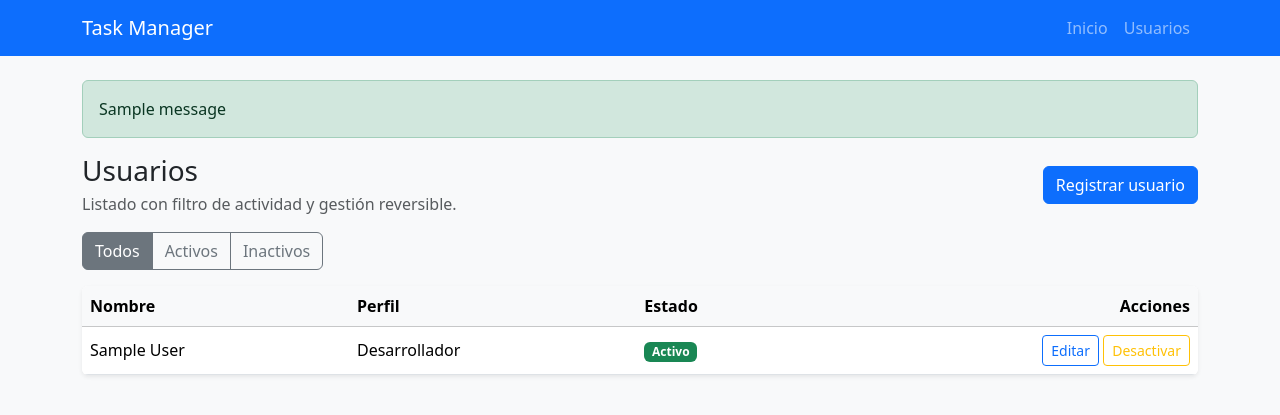
After one commit to AntKevLazArt96/taskmanager, a Flask app: page /users/ in a window 1280 px wide. The commit adds this page. Shown: the top 415 px of the page. Run offline with Flask 3, Linux system fonts and the light colour scheme; tables that the repository leaves empty hold one stand-in row (values such as "Sample post"); one stand-in notice (Sample message) is shown.

Commit message:
add user management features with user creation, editing, and activation/deactivation

```diff
--- a/app/models/__init__.py
+++ b/app/models/__init__.py
@@ -0,0 +1,3 @@
+from .user import User, UserProfile
+
+__all__ = ["User", "UserProfile"]
--- /dev/null
+++ b/app/models/user.py
@@ -0,0 +1,34 @@
+from enum import Enum
+
+from app.extensions import db
+
+
+class UserProfile(str, Enum):
+    DEVELOPER = "developer"
+    QA = "qa"
+    DESIGN = "design"
+
+    @classmethod
+    def choices(cls):
+        return [
+            (cls.DEVELOPER.value, "Desarrollador"),
+            (cls.QA.value, "QA"),
+            (cls.DESIGN.value, "Diseño"),
+        ]
+
+    @classmethod
+    def label(cls, value):
+        labels = dict(cls.choices())
+        return labels.get(value, value)
+
+
+class User(db.Model):
+    __tablename__ = "users"
+
+    id = db.Column(db.Integer, primary_key=True)
+    name = db.Column(db.String(120), nullable=False)
+    profile = db.Column(db.Enum(UserProfile), nullable=False)
+    is_active = db.Column(db.Boolean, nullable=False, default=True)
+
+    def __repr__(self):
+        return f"<User {self.id} {self.name}>"
--- /dev/null
+++ b/app/routes/users.py
@@ -0,0 +1,96 @@
+from flask import Blueprint, flash, redirect, render_template, request, url_for
+
+from app.forms import UserForm
+from app.models import UserProfile
+from app.services.user_service import (
+    create_user,
+    get_user_or_404,
+    list_users,
+    set_user_active,
+    update_user,
+)
+
+users_bp = Blueprint("users", __name__, url_prefix="/users")
+
+
+@users_bp.route("/")
+def index():
+    active_filter = request.args.get("active", "all")
+    if active_filter == "active":
+        active = True
+    elif active_filter == "inactive":
+        active = False
+    else:
+        active = None
+
+    users = list_users(active=active)
+    return render_template(
+        "users/list.html",
+        users=users,
+        active_filter=active_filter,
+        profile_labels=dict(UserProfile.choices()),
+    )
+
+
+@users_bp.route("/create", methods=["GET", "POST"])
+def create():
+    form = UserForm()
+    form.profile.choices = UserProfile.choices()
+
+    if form.validate_on_submit():
+        try:
+            create_user(form.name.data, form.profile.data)
+            flash("Usuario creado correctamente.", "success")
+            return redirect(url_for("users.index"))
+        except ValueError as exc:
+            flash(str(exc), "danger")
+
+    return render_template(
+        "users/form.html",
+        form=form,
+        user=None,
+        form_title="Registrar usuario",
+        submit_label="Crear usuario",
+    )
+
+
+@users_bp.route("/<int:user_id>/edit", methods=["GET", "POST"])
+def edit(user_id):
+    user = get_user_or_404(user_id)
+    form = UserForm(obj=user)
+    form.profile.choices = UserProfile.choices()
+
+    if request.method == "GET":
+        form.profile.data = user.profile.value
+
+    if form.validate_on_submit():
+        try:
+            update_user(user, form.name.data, form.profile.data)
+            flash("Usuario actualizado correctamente.", "success")
+            return redirect(url_for("users.index"))
+        except ValueError as exc:
+            flash(str(exc), "danger")
+
+    return render_template(
+        "users/form.html",
+        form=form,
+        user=user,
+        form_title="Editar usuario",
+        submit_label="Guardar cambios",
+    )
+
+
+@users_bp.route("/<int:user_id>/activate", methods=["POST"])
+def activate(user_id):
+    user = get_user_or_404(user_id)
+    set_user_active(user, True)
+    flash("Usuario activado correctamente.", "success")
+    return redirect(url_for("users.index", active=request.args.get("active", "all")))
+
+
+@users_bp.route("/<int:user_id>/deactivate", methods=["POST"])
+def deactivate(user_id):
+    user = get_user_or_404(user_id)
+    set_user_active(user, False)
+    flash("Usuario desactivado correctamente.", "success")
+    return redirect(url_for("users.index", active=request.args.get("active", "all")))
--- /dev/null
+++ b/app/services/user_service.py
@@ -0,0 +1,52 @@
+from sqlalchemy import select
+
+from app.extensions import db
+from app.models import User, UserProfile
+
+
+def list_users(active=None):
+    stmt = select(User).order_by(User.name.asc())
+    if active is True:
+        stmt = stmt.where(User.is_active.is_(True))
+    elif active is False:
+        stmt = stmt.where(User.is_active.is_(False))
+
+    return db.session.scalars(stmt).all()
+
+
+def get_user_or_404(user_id):
+    user = db.session.get(User, user_id)
+    if user is None:
+        from flask import abort
+        abort(404)
+    return user
+
+
+def create_user(name, profile_value):
+    if profile_value not in {item.value for item in UserProfile}:
+        raise ValueError("Perfil de usuario no válido")
+
+    user = User(
+        name=name.strip(),
+        profile=UserProfile(profile_value),
+        is_active=True,
+    )
+    db.session.add(user)
+    db.session.commit()
+    return user
+
+
+def update_user(user, name, profile_value):
+    if profile_value not in {item.value for item in UserProfile}:
+        raise ValueError("Perfil de usuario no válido")
+
+    user.name = name.strip()
+    user.profile = UserProfile(profile_value)
+    db.session.commit()
+    return user
+
+
+def set_user_active(user, active):
+    user.is_active = active
+    db.session.commit()
+    return user
--- a/app/templates/base.html
+++ b/app/templates/base.html
@@ -11,10 +11,24 @@
     <nav class="navbar navbar-expand-lg navbar-dark bg-primary">
       <div class="container">
         <a class="navbar-brand" href="{{ url_for('main.home') }}">Task Manager</a>
+        <div class="navbar-nav">
+          <a class="nav-link" href="{{ url_for('main.home') }}">Inicio</a>
+          <a class="nav-link" href="{{ url_for('users.index') }}">Usuarios</a>
+        </div>
       </div>
     </nav>
 
     <main class="container py-4">
+      {% with messages = get_flashed_messages(with_categories=true) %}
+        {% if messages %}
+          <div class="mb-3">
+            {% for category, message in messages %}
+              <div class="alert alert-{{ category }} mb-2" role="alert">{{ message }}</div>
+            {% endfor %}
+          </div>
+        {% endif %}
+      {% endwith %}
+
       {% block content %}{% endblock %}
     </main>
 
--- /dev/null
+++ b/app/templates/users/list.html
@@ -0,0 +1,66 @@
+{% extends "base.html" %}
+
+{% block title %}Usuarios - Task Manager{% endblock %}
+
+{% block content %}
+<div class="d-flex justify-content-between align-items-center mb-3">
+  <div>
+    <h1 class="h3 mb-1">Usuarios</h1>
+    <p class="text-muted mb-0">Listado con filtro de actividad y gestión reversible.</p>
+  </div>
+  <a class="btn btn-primary" href="{{ url_for('users.create') }}">Registrar usuario</a>
+</div>
+
+<div class="btn-group mb-3" role="group" aria-label="Filtro de usuarios">
+  <a class="btn btn-outline-secondary {% if active_filter == 'all' %}active{% endif %}" href="{{ url_for('users.index', active='all') }}">Todos</a>
+  <a class="btn btn-outline-secondary {% if active_filter == 'active' %}active{% endif %}" href="{{ url_for('users.index', active='active') }}">Activos</a>
+  <a class="btn btn-outline-secondary {% if active_filter == 'inactive' %}active{% endif %}" href="{{ url_for('users.index', active='inactive') }}">Inactivos</a>
+</div>
+
+<div class="table-responsive bg-white rounded shadow-sm">
+  <table class="table table-hover align-middle mb-0">
+    <thead class="table-light">
+      <tr>
+        <th>Nombre</th>
+        <th>Perfil</th>
+        <th>Estado</th>
+        <th class="text-end">Acciones</th>
+      </tr>
+    </thead>
+    <tbody>
+      {% for user in users %}
+      <tr>
+        <td>{{ user.name }}</td>
+        <td>{{ profile_labels[user.profile.value] }}</td>
+        <td>
+          {% if user.is_active %}
+            <span class="badge text-bg-success">Activo</span>
+          {% else %}
+            <span class="badge text-bg-secondary">Inactivo</span>
+          {% endif %}
+        </td>
+        <td class="text-end">
+          <a class="btn btn-sm btn-outline-primary" href="{{ url_for('users.edit', user_id=user.id) }}">Editar</a>
+
+          {% if user.is_active %}
+            <form class="d-inline" method="post" action="{{ url_for('users.deactivate', user_id=user.id) }}">
+  <input type="hidden" name="csrf_token" value="{{ csrf_token() }}">
+  <button class="btn btn-sm btn-outline-warning" type="submit">Desactivar</button>
+</form>
+          {% else %}
+            <form class="d-inline" method="post" action="{{ url_for('users.activate', user_id=user.id) }}">
+  <input type="hidden" name="csrf_token" value="{{ csrf_token() }}">
+  <button class="btn btn-sm btn-outline-success" type="submit">Activar</button>
+</form>
+          {% endif %}
+        </td>
+      </tr>
+      {% else %}
+      <tr>
+        <td colspan="4" class="text-center text-muted py-4">No hay usuarios para mostrar.</td>
+      </tr>
+      {% endfor %}
+    </tbody>
+  </table>
+</div>
+{% endblock %}
--- a/requirements.txt
+++ b/requirements.txt
@@ -1,4 +1,5 @@
 Flask
 Flask-SQLAlchemy
 Flask-WTF
+WTForms
 python-dotenv
```
Also changed, not shown: app/__init__.py (+7 -1 lines), app/forms.py (added, +19 -0 lines), app/templates/users/form.html (added, +38 -0 lines), app/templates/users/_form.html (added).
